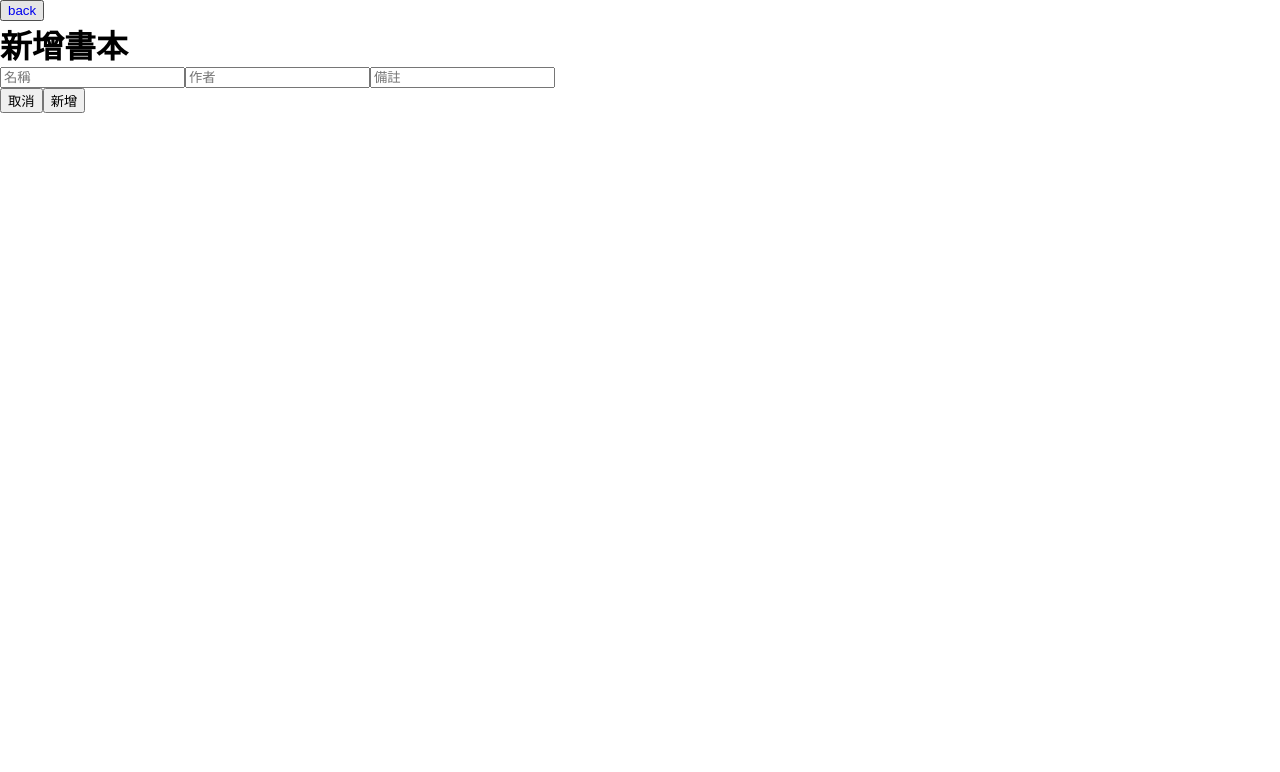
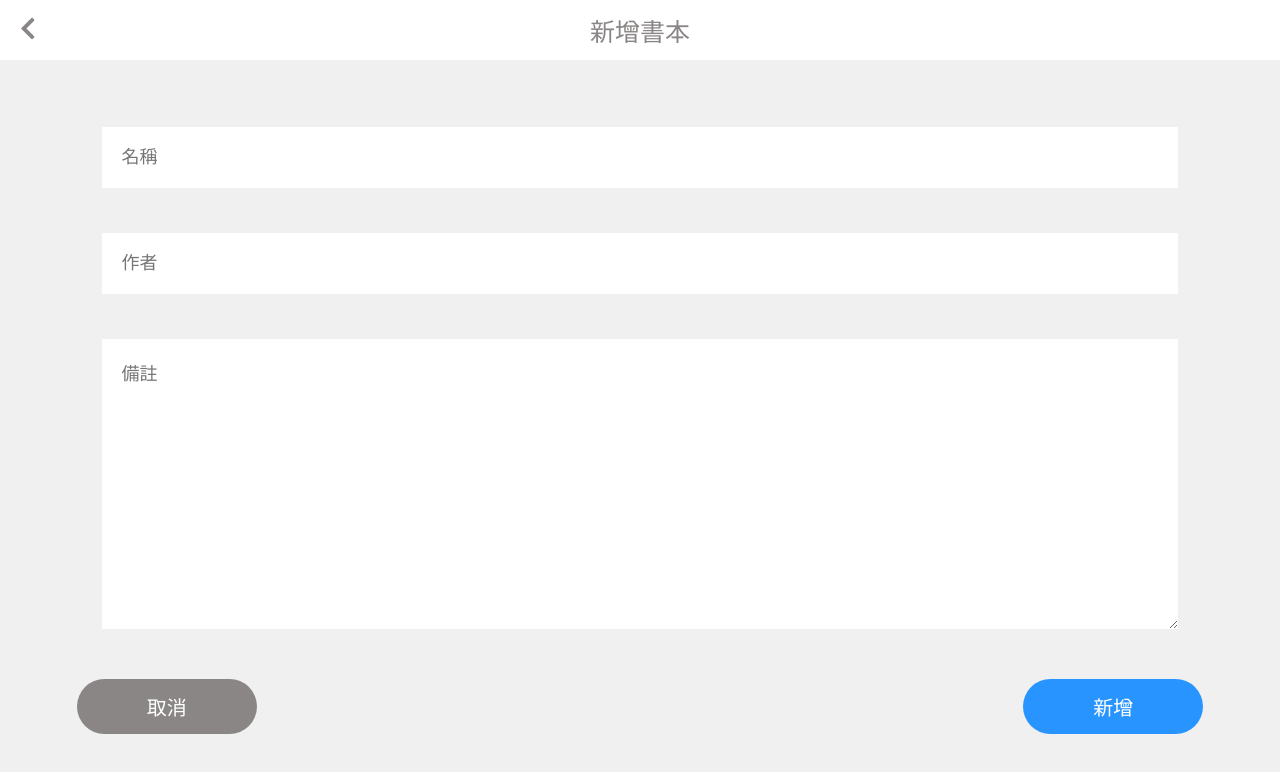
Before and after one commit to fiona20072007/bookshelf, a React (Create React App) app: page /add in a window 1280 px wide. Shown: the top 772 px of the page. Built offline with nearby package versions, Linux system fonts and the light colour scheme.

Commit message:
Add css to bookIndex, addBook, bookDetail, editBook page

```diff
--- a/src/BookList/AddBook.js
+++ b/src/BookList/AddBook.js
@@ -3,6 +3,9 @@ import {Link} from "react-router-dom";
 import {addData} from "../util";
 import {getBooksUrl} from "../constants";
 import InputField from "../Common/InputField";
+import styles from "../scss/bookDetail.module.scss"
+import {FontAwesomeIcon} from '@fortawesome/react-fontawesome'
+import {faChevronLeft} from '@fortawesome/free-solid-svg-icons'
 
 const AddBook = () => {
 
@@ -19,15 +22,15 @@ const AddBook = () => {
     }
 
     const handleAddBook = () => {
-        if(title === "") {
+        if (title === "") {
             setAlert("請填寫名稱")
             return
         }
-        if(author === "") {
+        if (author === "") {
             setAlert("請填寫作者")
             return
         }
-        if(desc === "") {
+        if (desc === "") {
             setAlert("請填寫備註")
             return
         }
@@ -48,22 +51,22 @@ const AddBook = () => {
 
     return (
         <>
-            <div>
-                <button>
-                    <Link to="/books">back</Link>
-                </button>
+            <div className={styles.addBookHeader}>
+                <Link to="/books"><FontAwesomeIcon icon={faChevronLeft} className={styles.back}/></Link>
                 <h1>新增書本</h1>
             </div>
-            <div>
-                <div>
+            <div className={styles.addBookBody}>
+                <div className={styles.addBookInputAll}>
                     <InputField title={"名稱"} editable={true} method={setTitle} inputValue={title}/>
                     <InputField title={"作者"} editable={true} method={setAuthor} inputValue={author}/>
                     <InputField title={"備註"} editable={true} method={setDesc} inputValue={desc}/>
                 </div>
-                <div>{alert}</div>
-                <div>
-                    <button onClick={handleClearInput}>取消</button>
-                    <button onClick={handleAddBook}>新增</button>
+                <div className={styles.addBookEditAll}>
+                    <div className={styles.alert}>{alert}</div>
+                    <div className={styles.btn}>
+                        <button onClick={handleClearInput}>取消</button>
+                        <button onClick={handleAddBook}>新增</button>
+                    </div>
                 </div>
             </div>
         </>
--- a/src/BookList/BookCard.js
+++ b/src/BookList/BookCard.js
@@ -7,8 +7,8 @@ const BookCard = ({book}) => {
     return (
         <div className={styles.bookCard}>
             <Link to={`${match.url}/${book.id}`} className={styles.bookCardDetail}>
-                <p>{book.title}</p>
-                <p>{book.author}</p>
+                <p className={styles.bookCardTitle}>{book.title}</p>
+                <p className={styles.bookCardAuthor}>{book.author}</p>
             </Link>
         </div>
     );
--- a/src/BookList/BookDetail.js
+++ b/src/BookList/BookDetail.js
@@ -3,26 +3,29 @@ import InputField from "../Common/InputField";
 import {Link, useParams} from "react-router-dom";
 import {getData, patchData} from "../util";
 import {getBooksUrl} from "../constants";
+import styles from "../scss/bookDetail.module.scss";
+import {FontAwesomeIcon} from '@fortawesome/react-fontawesome';
+import {faChevronLeft, faEdit} from '@fortawesome/free-solid-svg-icons';
 
 const BookDetail = () => {
     let {bookId} = useParams();
     const [bookDetail, setBookDetail] = useState("");
-    const [header, setHeader] = useState("")
-    const [title, setTitle] = useState("")
-    const [author, setAuthor] = useState("")
-    const [desc, setDesc] = useState("")
-    const [alert, setAlert] = useState("")
+    const [header, setHeader] = useState("");
+    const [title, setTitle] = useState("");
+    const [author, setAuthor] = useState("");
+    const [desc, setDesc] = useState("");
+    const [alert, setAlert] = useState("");
 
     useEffect(() => {
         getData(getBooksUrl + bookId).then((res) => {
-            setBookDetail(res.data)
-            setHeader(res.data.title)
+            setBookDetail(res.data);
+            setHeader(res.data.title);
         })
     }, [])
 
     const [isEditable, setIsEditable] = useState(false)
     const handleEdit = () => {
-        setIsEditable((pre) => !pre)
+        setIsEditable((pre) => !pre);
     }
 
     const handleClearInput = () => {
@@ -30,19 +33,20 @@ const BookDetail = () => {
         setAuthor("");
         setDesc("");
         setAlert("");
+        setIsEditable((pre) => !pre);
     }
 
     const handleEditBook = () => {
         if (title === "") {
-            setAlert("請填寫名稱")
+            setAlert("請填寫名稱");
             return
         }
         if (author === "") {
-            setAlert("請填寫作者")
+            setAlert("請填寫作者");
             return
         }
-        if(desc === "") {
-            setAlert("請填寫備註")
+        if (desc === "") {
+            setAlert("請填寫備註");
             return
         }
         const editBookDetail = {
@@ -50,42 +54,47 @@ const BookDetail = () => {
         }
         patchData(getBooksUrl + bookId + "/", editBookDetail)
             .then((res) => {
-                setBookDetail(res.data)
-                setHeader(`${title}`)
+                setBookDetail(res.data);
+                setHeader(`${title}`);
                 setTitle("");
                 setAuthor("");
                 setDesc("");
                 setAlert("");
             })
             .catch(() => {
-                console.log("修改失敗")
+                console.log("修改失敗");
             })
     }
 
 
     return (
         <>
-            <div>
-                <button>
-                    <Link to="/books">back</Link>
-                </button>
+            <div className={styles.bookDetailHeader}>
+                <Link to={isEditable ? `/books/${bookId}` : "/books"} onClick={isEditable ? handleClearInput : null}
+                      className={styles.backIcon}><FontAwesomeIcon icon={faChevronLeft}/></Link>
                 <h1>{header}</h1>
-                <a onClick={handleEdit}>edit</a>
+                <a onClick={handleEdit} className={isEditable ? styles.hide : styles.editIcon}><FontAwesomeIcon
+                    icon={faEdit}/></a>
             </div>
-            <div>
-                <InputField title={"名稱"} editable={isEditable} value={bookDetail.title} method={setTitle} inputValue={title}/>
-                <InputField title={"作者"} editable={isEditable} value={bookDetail.author} method={setAuthor} inputValue={author}/>
-                <InputField title={"備註"} editable={isEditable} value={bookDetail.description} method={setDesc} inputValue={desc}/>
-            </div>
-            <div>
-                <div>{alert}</div>
-                <div>
-                    <button onClick={handleClearInput}>取消</button>
-                    <button onClick={handleEditBook}>修改</button>
+            <div className={styles.bookDetailBody}>
+                <div className={styles.bookDetailInputAll}>
+                    <InputField title={"名稱"} editable={isEditable} value={bookDetail.title} method={setTitle}
+                                inputValue={title}/>
+                    <InputField title={"作者"} editable={isEditable} value={bookDetail.author} method={setAuthor}
+                                inputValue={author}/>
+                    <InputField title={"備註"} editable={isEditable} value={bookDetail.description} method={setDesc}
+                                inputValue={desc}/>
+                </div>
+                <div className={isEditable ? styles.bookDetailEditAll : styles.hide}>
+                    <div className={styles.alert}>{alert}</div>
+                    <div className={styles.btn}>
+                        <button onClick={handleClearInput}>取消</button>
+                        <button onClick={handleEditBook}>修改</button>
+                    </div>
                 </div>
             </div>
         </>
     );
 }
 
-export default React.memo(BookDetail)
+export default React.memo(BookDetail);
--- a/src/Common/InputField.js
+++ b/src/Common/InputField.js
@@ -1,10 +1,13 @@
 import React from "react"
+import styles from "../scss/inputField.module.scss"
 
 const InputField = ({title, editable, value, method, inputValue}) => {
-    if(editable) {
-        return <input type="text" placeholder={title} value={inputValue} onChange={(e) => method(e.target.value)} />
+    if(editable && title !== "備註") {
+        return <input className={styles.inputField} type="text" placeholder={title} value={inputValue} onChange={(e) => method(e.target.value)} />
+    } else if(editable && title === "備註") {
+        return <textarea className={styles.inputArea} placeholder={title} value={inputValue} onChange={(e) => method(e.target.value)} />
     } else {
-        return <div>{title}: {value}</div>
+        return <div className={styles.fixField}>{title}: {value}</div>
     }
 }
 
--- /dev/null
+++ b/src/scss/bookDetail.module.scss
@@ -0,0 +1,84 @@
+$lightGray: #F0F0F0;
+$blue: #2894FF;
+$darkGray: rgb(138, 134, 134);
+
+.bookDetailHeader, .addBookHeader {
+  height: 60px;
+  display: flex;
+  align-items: center;
+  h1 {
+    margin: auto;
+    font-size: 25px;
+    font-weight: 400;
+    color: $darkGray;
+  }
+  a {
+    position: fixed;
+    font-size: 25px;
+    cursor: pointer;
+  }
+  .backIcon {
+    left: 20px;
+    color: $darkGray;
+  }
+  .editIcon {
+    right: 20px;
+    color: $blue;
+  }
+
+  .back {
+    margin-left: 20px;
+    color: $darkGray;
+  }
+}
+.bookDetailBody, .addBookBody {
+  background-color: $lightGray;
+  height: calc(100vh - 60px);
+  display: flex;
+  flex-direction: column;
+  justify-content: center;
+  align-items: center;
+}
+.bookDetailInputAll, .addBookInputAll {
+  width: 90vw;
+  display: flex;
+  flex-direction: column;
+  align-items: center;
+  div {
+    width: 90%;
+    &:last-child {
+      height: 250px;
+    }
+  }
+}
+.bookDetailEditAll, .addBookEditAll {
+  width: 88vw;
+  .btn {
+    display: flex;
+    justify-content: space-between;
+    button {
+      cursor: pointer;
+      border: none;
+      width: 180px;
+      height: 55px;
+      border-radius: 30px;
+      font-size: 20px;
+      color: white;
+      &:first-child {
+        background-color: $darkGray;
+      }
+      &:last-child {
+        background-color: $blue;
+      }
+    }
+  }
+}
+.alert {
+  text-align: center;
+  color: red;
+  margin-top: -15px;
+  margin-bottom: 20px;
+}
+.hide {
+  display: none;
+}
--- a/src/scss/bookList.module.scss
+++ b/src/scss/bookList.module.scss
@@ -7,12 +7,14 @@ $darkGray: rgb(138, 134, 134);
     height: 100vh;
 }
 .bookListHeader {
-    height: 55px;
+    height: 60px;
     display: flex;
     align-items: center;
     h1 {
         margin: auto;
         font-size: 25px;
+        font-weight: 400;
+        color: $darkGray;
     }
     a {
         position: fixed;
@@ -27,6 +29,6 @@ $darkGray: rgb(138, 134, 134);
     display: flex;
     flex-flow: wrap;
     justify-content: flex-start;
-    height: calc(100vh - 85px);
+    height: calc(100vh - 90px);
     overflow: scroll;
 }
--- /dev/null
+++ b/src/scss/inputField.module.scss
@@ -0,0 +1,24 @@
+$darkGray: rgb(138, 134, 134);
+
+@mixin fieldBase {
+  color: $darkGray;
+  margin-bottom: 45px;
+  background-color: white;
+  padding: 20px;
+  font-size: 18px;
+}
+.inputField {
+  @include fieldBase;
+  border: none;
+  width: 90%;
+}
+.inputArea {
+  @include fieldBase;
+  border: none;
+  width: 90%;
+  height: 250px;
+  resize: vertical;
+}
+.fixField {
+  @include fieldBase;
+}
```
Also changed, not shown: src/BookList/index.js (+3 -4 lines), src/scss/bookCard.module.scss (+37 -7 lines), 2 other files (tests, documents, lock files or other folders).
